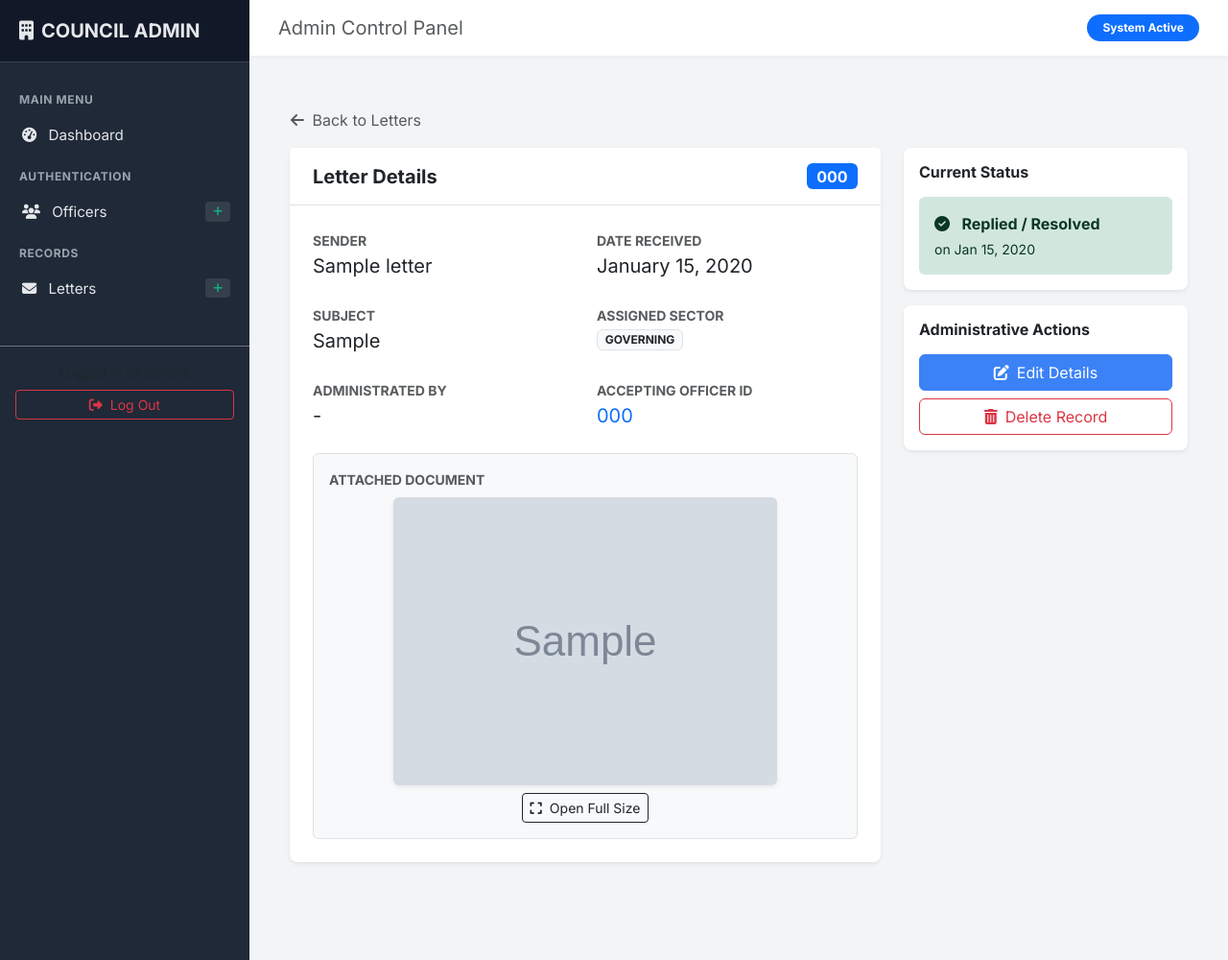
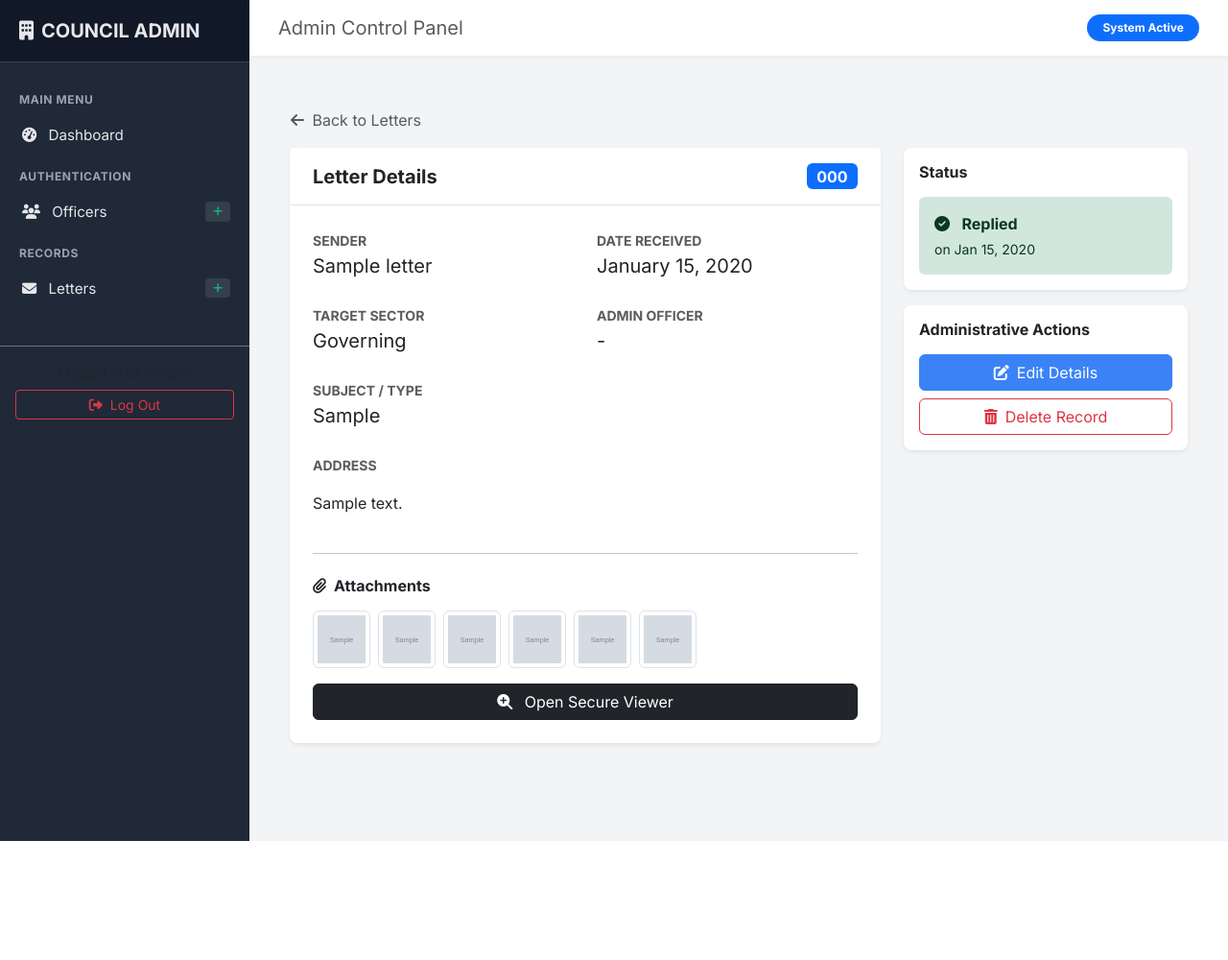
Before and after one commit to cmadhawa99/RMS_mail, a Django app: page /custom-admin/letters/view/000/ in a window 1280 px wide. Shown: the whole page at 96% size. After the commit the page ends 876 px from the top, so only its background shows below. Run offline with Django 5.2, Linux system fonts and the light colour scheme; a user stored in the database is signed in; tables that the repository leaves empty hold one stand-in row (values such as "Sample post"); grey boxes marked "Sample" are stand-in pictures.

Commit message:
Update 2026-01-27 12:42 multiple image fields

```diff
--- a/letters/models.py
+++ b/letters/models.py
@@ -33,10 +33,15 @@ class Letter(models.Model):
     is_replied = models.BooleanField(default=False)
     created_at = models.DateTimeField(auto_now_add=True)
 
-    replied_at = models.DateTimeField(null=True, blank=True)\
+    replied_at = models.DateTimeField(null=True, blank=True)
 
 
-    attachment = models.FileField(upload_to='letters/', null=True, blank=True)
+    attachment_1 = models.FileField(upload_to='letters/', null=True, blank=True)
+    attachment_2 = models.FileField(upload_to='letters/', null=True, blank=True)
+    attachment_3 = models.FileField(upload_to='letters/', null=True, blank=True)
+    attachment_4 = models.FileField(upload_to='letters/', null=True, blank=True)
+    attachment_5 = models.FileField(upload_to='letters/', null=True, blank=True)
+    attachment_6 = models.FileField(upload_to='letters/', null=True, blank=True)
 
     def __str__(self):
         return f"{self.serial_number} ({self.get_target_sector_display()})"
--- a/letters/templates/letters/admin_letter_detail.html
+++ b/letters/templates/letters/admin_letter_detail.html
@@ -26,39 +26,44 @@
                             <div class="fs-5">{{ letter.date_received|date:"F j, Y" }}</div>
                         </div>
                         <div class="col-sm-6">
-                            <small class="text-uppercase text-muted fw-bold">Subject</small>
+                            <small class="text-uppercase text-muted fw-bold">Target Sector</small>
+                            <div class="fs-5">{{ letter.get_target_sector_display }}</div>
+                        </div>
+                         <div class="col-sm-6">
+                            <small class="text-uppercase text-muted fw-bold">Admin Officer</small>
+                            <div class="fs-5">{{ letter.get_administrated_by_display }}</div>
+                        </div>
+                        <div class="col-12">
+                            <small class="text-uppercase text-muted fw-bold">Subject / Type</small>
                             <div class="fs-5">{{ letter.letter_type }}</div>
                         </div>
-                        <div class="col-sm-6">
-                            <small class="text-uppercase text-muted fw-bold">Assigned Sector</small>
-                            <div><span class="badge bg-light text-dark border">{{ letter.target_sector }}</span></div>
-                        </div>
-
-                        <div class="col-sm-6">
-                            <small class="text-uppercase text-muted fw-bold">Administrated By</small>
-                            <div class="fs-5">{{ letter.administrated_by|default:"-" }}</div>
-                        </div>
-                        <div class="col-sm-6">
-                            <small class="text-uppercase text-muted fw-bold">Accepting Officer ID</small>
-                            <div class="fs-5 text-primary">{{ letter.accepting_officer_id|default:"-" }}</div>
+                         <div class="col-12">
+                            <small class="text-uppercase text-muted fw-bold">Address</small>
+                            <p class="text-muted">{{ letter.sender_address|linebreaks }}</p>
                         </div>
                     </div>
 
-                    <div class="bg-light p-3 rounded border">
-                        <small class="text-uppercase text-muted fw-bold d-block mb-2">Attached Document</small>
-                        {% if letter.attachment %}
-                            <div class="text-center mb-2">
-                                <img src="{{ letter.attachment.url }}" class="img-fluid rounded shadow-sm" style="max-height: 400px;">
-                            </div>
-                            <div class="text-center">
-                                <a href="{{ letter.attachment.url }}" target="_blank" class="btn btn-outline-dark btn-sm">
-                                    <i class="fas fa-expand me-2"></i>Open Full Size
-                                </a>
-                            </div>
-                        {% else %}
-                            <p class="text-muted text-center mb-0 fst-italic">No document attached.</p>
+                    <hr class="my-4">
+
+                    <h6 class="fw-bold mb-3"><i class="fas fa-paperclip me-2"></i>Attachments</h6>
+
+                    <div class="d-flex gap-2 mb-3 flex-wrap">
+                        {% if letter.attachment_1 %} <img src="{{ letter.attachment_1.url }}" class="img-thumbnail" style="height: 60px; width: 60px; object-fit: cover;"> {% endif %}
+                        {% if letter.attachment_2 %} <img src="{{ letter.attachment_2.url }}" class="img-thumbnail" style="height: 60px; width: 60px; object-fit: cover;"> {% endif %}
+                        {% if letter.attachment_3 %} <img src="{{ letter.attachment_3.url }}" class="img-thumbnail" style="height: 60px; width: 60px; object-fit: cover;"> {% endif %}
+                        {% if letter.attachment_4 %} <img src="{{ letter.attachment_4.url }}" class="img-thumbnail" style="height: 60px; width: 60px; object-fit: cover;"> {% endif %}
+                        {% if letter.attachment_5 %} <img src="{{ letter.attachment_5.url }}" class="img-thumbnail" style="height: 60px; width: 60px; object-fit: cover;"> {% endif %}
+                        {% if letter.attachment_6 %} <img src="{{ letter.attachment_6.url }}" class="img-thumbnail" style="height: 60px; width: 60px; object-fit: cover;"> {% endif %}
+
+                        {% if not letter.attachment_1 and not letter.attachment_2 %}
+                            <span class="text-muted fst-italic">No documents attached.</span>
                         {% endif %}
                     </div>
+
+                    <a href="{% url 'view_letter_images' letter.pk %}" class="btn btn-dark w-100">
+                        <i class="fas fa-search-plus me-2"></i> Open Secure Viewer
+                    </a>
+
                 </div>
             </div>
         </div>
@@ -66,12 +71,12 @@
         <div class="col-lg-4">
             <div class="card shadow-sm border-0 mb-3">
                 <div class="card-body">
-                    <h6 class="fw-bold mb-3">Current Status</h6>
+                    <h6 class="fw-bold mb-3">Status</h6>
                     {% if letter.is_replied %}
                         <div class="alert alert-success mb-0 border-0">
-                            <i class="fas fa-check-circle me-2"></i> <strong>Replied / Resolved</strong>
+                            <i class="fas fa-check-circle me-2"></i> <strong>Replied</strong>
                             {% if letter.replied_at %}
-                            <div class="small mt-1">on {{ letter.replied_at|date:"M d, Y" }}</div>
+                                <div class="small mt-1">on {{ letter.replied_at|date:"M d, Y" }}</div>
                             {% endif %}
                         </div>
                     {% else %}
--- a/letters/views.py
+++ b/letters/views.py
@@ -124,17 +124,17 @@ def view_letter_images(request, pk):
             if user_sector != "ADMIN" and letter.target_sector != user_sector:
                 return render(request, 'letters/access_denied.html')
 
-    images = letter.images.all()
-
-    if not images and letter.attachment:
-        legacy_image = letter.attachment
-    else:
-        legacy_image = None
+    attachments = []
+    if letter.attachment_1: attachments.append(letter.attachment_1)
+    if letter.attachment_2: attachments.append(letter.attachment_2)
+    if letter.attachment_3: attachments.append(letter.attachment_3)
+    if letter.attachment_4: attachments.append(letter.attachment_4)
+    if letter.attachment_5: attachments.append(letter.attachment_5)
+    if letter.attachment_6: attachments.append(letter.attachment_6)
 
     return render(request, 'letters/letter_images.html', {
         'letter': letter,
-        'images': images,
-        'legacy_image': legacy_image
+        'attachments': attachments,
     })
 
 
```
Also changed, not shown: letters/forms.py (+9 -2 lines), letters/templates/letters/admin_create_superuser.html (deleted, +0 -39 lines), letters/templates/letters/letter_images.html (+5 -9 lines), letters/migrations/0001_initial.py.
